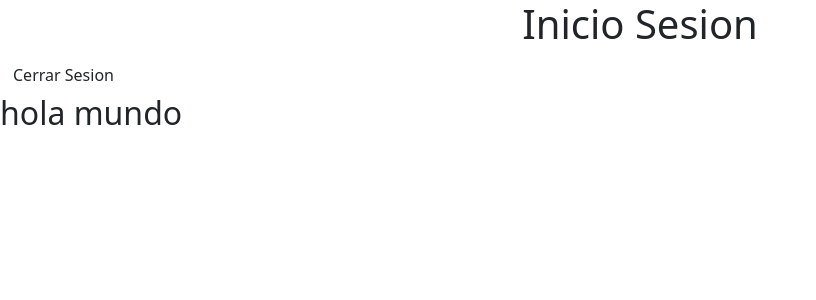
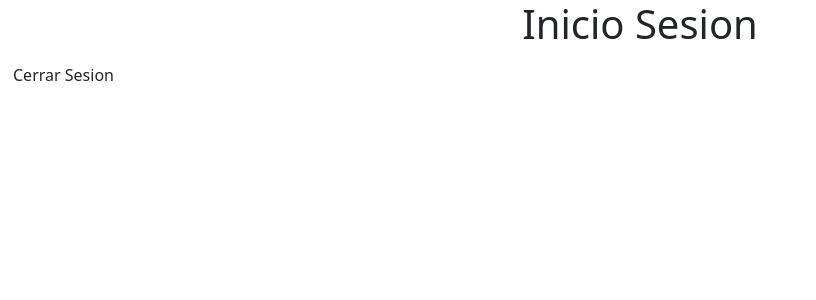
Before and after one commit to Edgar-isael7/proyectoredes, a PHP site: page /Inicio.php in a window 1280 px wide. Shown: the top 300 px of the page, without its empty margins (0-816 px from the left). Run offline with PHP 8.4, Linux system fonts and the light colour scheme; the visitor is signed in with stand-in values (Sample User, id 1).

Commit message:
Update Inicio.php

```diff
--- a/Inicio.php
+++ b/Inicio.php
@@ -22,7 +22,6 @@
         <H1>Inicio Sesion</H1>
     </center>
     <a href="CerrarSesion.php" class="btn bnt-danger">Cerrar Sesion</a>
-    <h2>hola mundo</h2>
 </body>
 
 </html>
```
